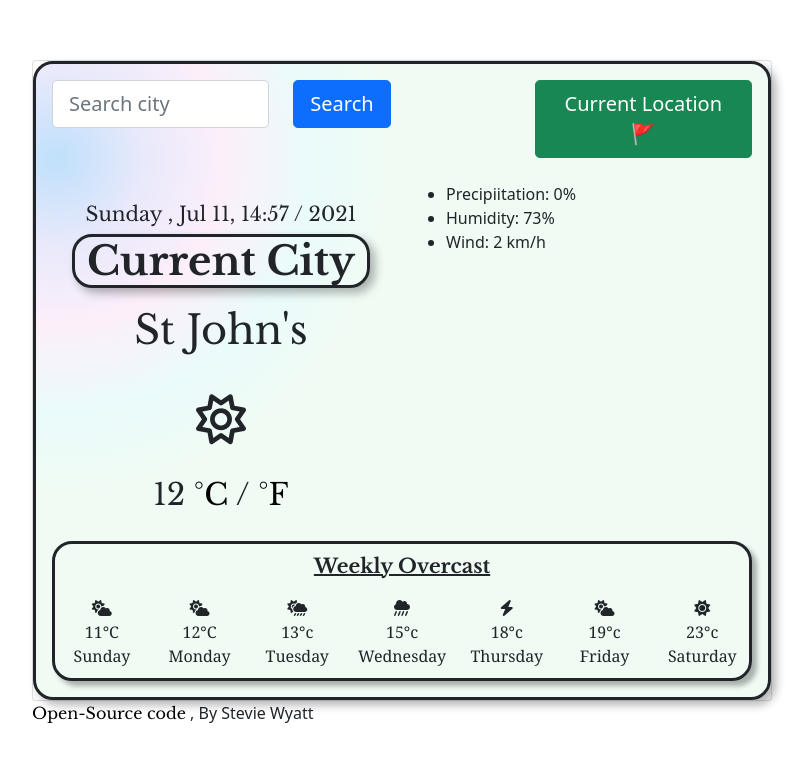
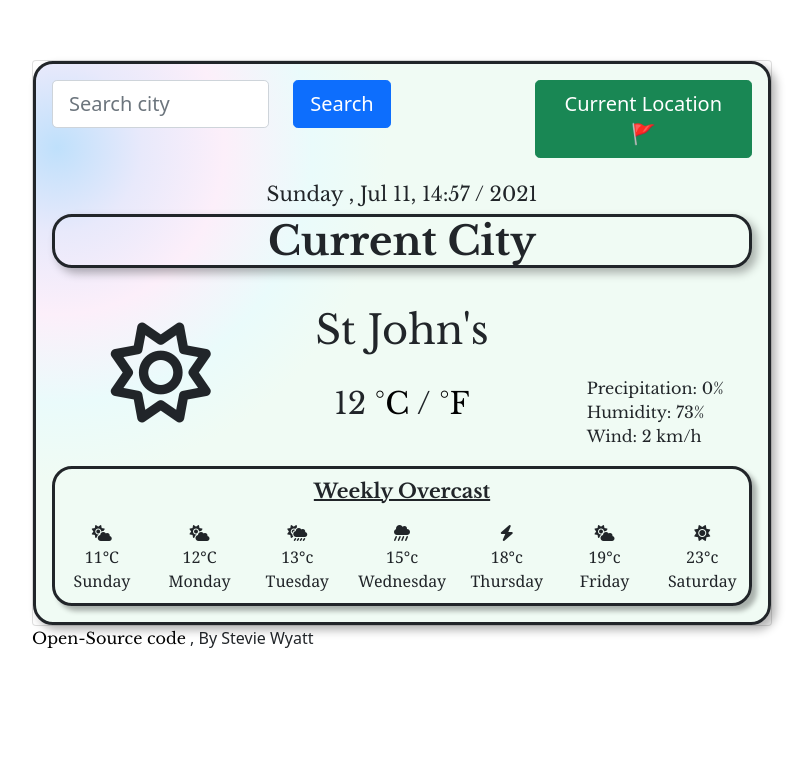
Before and after one commit to StevieW2020/weather, a plain HTML site: page index.html in a window 1280 px wide. Shown: the whole page, without its empty margins (238-1049 px from the left). Drawn offline with nearby package versions, Linux system fonts and the light colour scheme.

Commit message:
styled weather detail in css

```diff
--- a/index.html
+++ b/index.html
@@ -58,15 +58,22 @@
                   </div>
                 </form>
               <br />
-              <div class="row">
+
+                <h3>11:44 AM</h3>
+
+                 <h1><strong>Current City</strong></h1>
+
+
+                   <div class="row">
                     <div class="col">
-                      <div class="current">
-                       <h3>11:44 AM</h3>
-                       <h1><strong>Current City</strong></h1>
-                       <h2>St John's</h2>
-                       <div class="current-icon">
+                      <div class="current-icon">
                         <i class="far fa-sun"></i>
                       </div>
+                      </div>
+                      <div class="col">
+                      <div class="current">
+                     <h2>St John's</h2>
+                      <br />
                       <h4>
                        <div class="switch">
                         <span class="temperature">12</span>
@@ -79,7 +86,7 @@
                     <div class="col">
                       <ul>
                         <li>
-                         Precipiitation: 0%
+                         Precipitation: 0%
                         </li>
                         <li>
                           Humidity: 73%
--- a/src/styles.css
+++ b/src/styles.css
@@ -3,6 +3,7 @@ h1 {
   border: 3px solid;
   border-radius: 20px;
   box-shadow: 5px 5px 10px rgba(0, 0, 0, 0.3);
+  text-align: center;
 }
 
 h2 {
@@ -14,11 +15,12 @@ h2 {
 h3 {
   font-family: "Libre Baskerville", serif;
   font-size: 20px;
+  text-align: center;
 }
 
 .current {
+  padding: 20px;
   text-align: center;
-  padding: 20px;
 }
 
 h4 {
@@ -30,6 +32,17 @@ h5 {
   text-decoration: underline;
   font-family: "Libre Baskerville", serif;
   padding: 0px 0px 10px 0px;
+}
+
+ul {
+  margin: 100px 0px 0px 20px;
+}
+
+li {
+  font-family: "Libre Baskerville", serif;
+  list-style: none;
+  font-size: 16px;
+  text-align: left;
 }
 
 .overcast {
@@ -73,5 +86,6 @@ a {
 
 .current-icon {
   padding: 20px;
-  font-size: 50px;
+  font-size: 100px;
+  text-align: center;
 }
```
